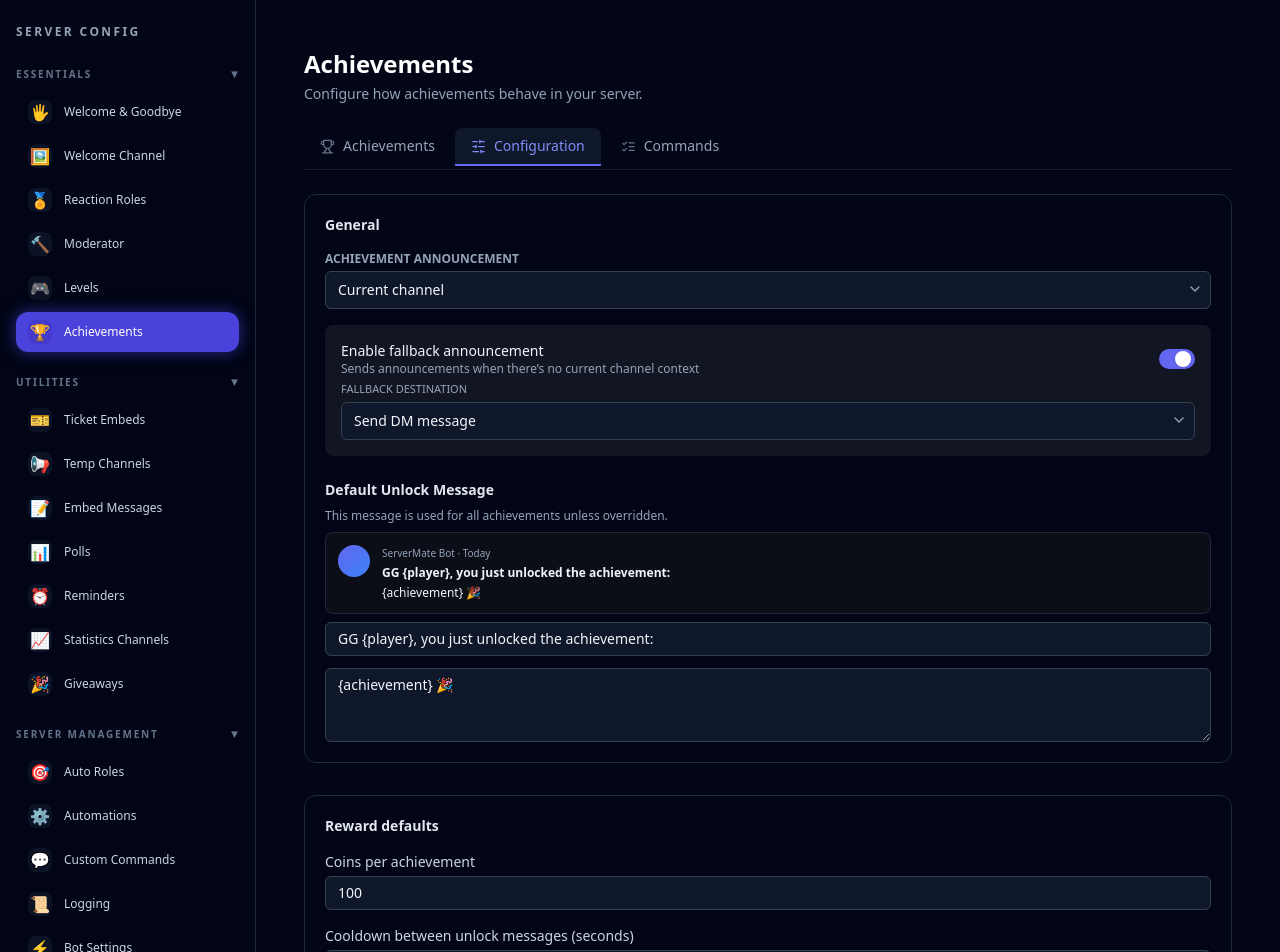
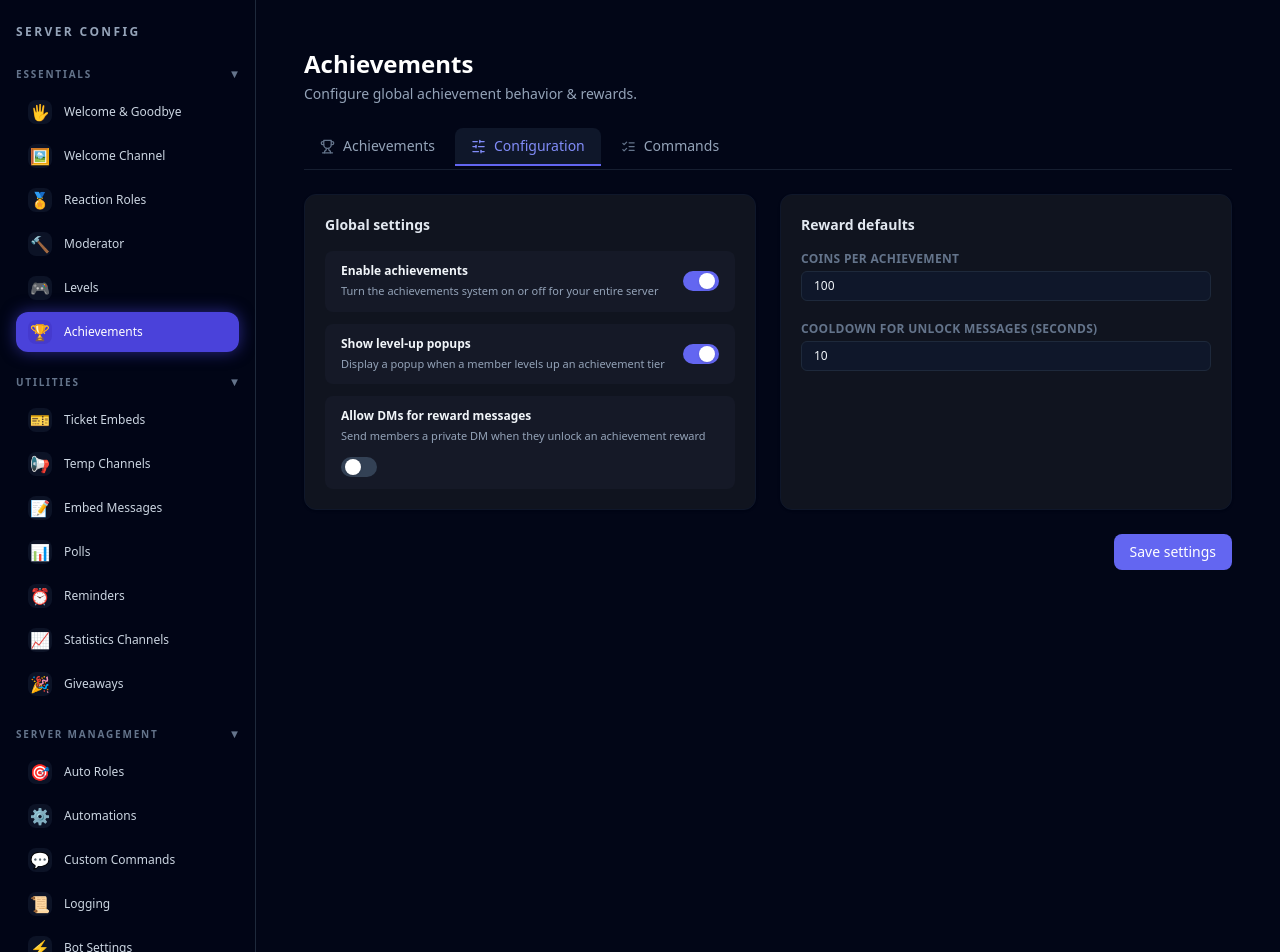
Before and after one commit to WYll1734/app-directory, a Next.js app: page /dashboard/1/achievements/configuration in a window 1280 px wide. Shown: the top 952 px of the page. Built offline with nearby package versions, Linux system fonts and the light colour scheme.

Commit message:
Update page.js

```diff
--- a/app/dashboard/[guildId]/achievements/configuration/page.js
+++ b/app/dashboard/[guildId]/achievements/configuration/page.js
@@ -6,22 +6,16 @@ import { ChevronDown } from "lucide-react";
 
 export default function AchievementsConfigurationPage({ params }) {
   const { guildId } = params;
+  const [saveState, setSaveState] = useState("idle"); // idle | saving | saved
 
-  // ===========================================================
-  // STATE
-  // ===========================================================
-  const [announcementChannel, setAnnouncementChannel] = useState("current");
-  const [fallbackEnabled, setFallbackEnabled] = useState(true);
-  const [fallbackDestination, setFallbackDestination] = useState("dm");
-  const [coins, setCoins] = useState(100);
-  const [cooldown, setCooldown] = useState(10);
-
-  const [embedTitle, setEmbedTitle] = useState(
-    "GG {player}, you just unlocked the achievement:"
-  );
-  const [embedDesc, setEmbedDesc] = useState("{achievement} 🎉");
-
-  const [saveState, setSaveState] = useState("idle"); // idle | saving | saved
+  // SETTINGS STATE
+  const [settings, setSettings] = useState({
+    enabled: true,
+    levelUpPopups: true,
+    allowDMs: false,
+    defaultCoins: 100,
+    cooldown: 10,
+  });
 
   function handleSave() {
     if (saveState === "saving") return;
@@ -29,7 +23,10 @@ export default function AchievementsConfigurationPage({ params }) {
 
     setTimeout(() => {
       setSaveState("saved");
-      setTimeout(() => setSaveState("idle"), 2000);
+
+      setTimeout(() => {
+        setSaveState("idle");
+      }, 1500);
     }, 900);
   }
 
@@ -40,12 +37,151 @@ export default function AchievementsConfigurationPage({ params }) {
       ? "Saved!"
       : "Save settings";
 
-  // ===========================================================
-  // SMALL COMPONENTS
-  // ===========================================================
-  const Toggle = ({ enabled, setEnabled }) => (
+  return (
+    <div className="space-y-6 p-6">
+      {/* Page Header */}
+      <div>
+        <h1 className="text-2xl font-semibold text-white">Achievements</h1>
+        <p className="mt-1 text-sm text-slate-400">
+          Configure global achievement behavior & rewards.
+        </p>
+      </div>
+
+      <AchievementsTabs guildId={guildId} activeTab="configuration" />
+
+      {/* MAIN GRID */}
+      <div className="grid gap-6 lg:grid-cols-2">
+        {/* ============================ */}
+        {/* GLOBAL SETTINGS PANEL        */}
+        {/* ============================ */}
+        <section className="rounded-xl border border-slate-900 bg-[#10141f] p-5 shadow">
+          <div className="flex items-center justify-between">
+            <h2 className="text-sm font-semibold text-slate-200">
+              Global settings
+            </h2>
+          </div>
+
+          <div className="mt-4 space-y-3">
+            <ConfigToggleRow
+              label="Enable achievements"
+              description="Turn the achievements system on or off for your entire server"
+              enabled={settings.enabled}
+              onChange={() =>
+                setSettings((s) => ({ ...s, enabled: !s.enabled }))
+              }
+            />
+
+            <ConfigToggleRow
+              label="Show level-up popups"
+              description="Display a popup when a member levels up an achievement tier"
+              enabled={settings.levelUpPopups}
+              onChange={() =>
+                setSettings((s) => ({ ...s, levelUpPopups: !s.levelUpPopups }))
+              }
+            />
+
+            <ConfigToggleRow
+              label="Allow DMs for reward messages"
+              description="Send members a private DM when they unlock an achievement reward"
+              enabled={settings.allowDMs}
+              onChange={() =>
+                setSettings((s) => ({ ...s, allowDMs: !s.allowDMs }))
+              }
+            />
+          </div>
+        </section>
+
+        {/* ============================ */}
+        {/* REWARD DEFAULTS PANEL        */}
+        {/* ============================ */}
+        <section className="rounded-xl border border-slate-900 bg-[#10141f] p-5 shadow">
+          <div className="flex items-center justify-between">
+            <h2 className="text-sm font-semibold text-slate-200">
+              Reward defaults
+            </h2>
+          </div>
+
+          <div className="mt-4 space-y-5">
+            <div>
+              <p className="text-xs font-semibold uppercase tracking-wide text-slate-500">
+                Coins per achievement
+              </p>
+              <input
+                type="number"
+                value={settings.defaultCoins}
+                onChange={(e) =>
+                  setSettings((s) => ({
+                    ...s,
+                    defaultCoins: Number(e.target.value),
+                  }))
+                }
+                className="mt-1 w-full rounded-md border border-slate-800 bg-slate-900 px-3 py-1.5 text-xs text-slate-100 outline-none focus:border-indigo-500"
+              />
+            </div>
+
+            <div>
+              <p className="text-xs font-semibold uppercase tracking-wide text-slate-500">
+                Cooldown for unlock messages (seconds)
+              </p>
+              <input
+                type="number"
+                value={settings.cooldown}
+                onChange={(e) =>
+                  setSettings((s) => ({
+                    ...s,
+                    cooldown: Number(e.target.value),
+                  }))
+                }
+                className="mt-1 w-full rounded-md border border-slate-800 bg-slate-900 px-3 py-1.5 text-xs text-slate-100 outline-none focus:border-indigo-500"
+              />
+            </div>
+          </div>
+        </section>
+      </div>
+
+      {/* SAVE BUTTON */}
+      <div className="flex justify-end">
+        <button
+          onClick={handleSave}
+          disabled={saveState === "saving"}
+          className={`inline-flex items-center rounded-lg px-4 py-2 text-sm font-medium transition
+            ${
+              saveState === "saved"
+                ? "bg-emerald-500 text-slate-950"
+                : "bg-indigo-500 text-white hover:bg-indigo-400 disabled:opacity-60"
+            }`}
+        >
+          {buttonLabel}
+        </button>
+      </div>
+    </div>
+  );
+}
+
+/* ===================================================== */
+/* COMPONENTS                                            */
+/* ===================================================== */
+
+function ConfigToggleRow({ label, description, enabled, onChange }) {
+  return (
+    <div className="rounded-lg bg-[#151927] px-4 py-3">
+      <div className="flex flex-wrap items-center justify-between gap-3">
+        <div>
+          <p className="text-xs font-semibold text-slate-100">{label}</p>
+          <p className="mt-1 text-[11px] text-slate-400">{description}</p>
+        </div>
+
+        <Toggle enabled={enabled} onChange={onChange} />
+      </div>
+    </div>
+  );
+}
+
+function Toggle({ enabled, onChange }) {
+  return (
     <button
-      onClick={() => setEnabled(!enabled)}
+      type="button"
+      onClick={() => onChange(!enabled)}
       className={`relative inline-flex h-5 w-9 items-center rounded-full transition-colors ${
         enabled ? "bg-indigo-500" : "bg-slate-700"
       }`}
@@ -57,197 +193,4 @@ export default function AchievementsConfigurationPage({ params }) {
       />
     </button>
   );
-
-  const SelectBox = ({ value, onChange, options }) => (
-    <div className="relative w-full">
-      <select
-        value={value}
-        onChange={(e) => onChange(e.target.value)}
-        className="w-full appearance-none rounded-md border border-slate-700 bg-slate-900 px-3 py-2 text-sm text-slate-100 outline-none focus:border-indigo-500"
-      >
-        {options.map((o) => (
-          <option key={o.value} value={o.value} className="bg-slate-900">
-            {o.label}
-          </option>
-        ))}
-      </select>
-      <ChevronDown className="pointer-events-none absolute right-2 top-2.5 h-4 w-4 text-slate-400" />
-    </div>
-  );
-
-  // ===========================================================
-  // PAGE UI
-  // ===========================================================
-  return (
-    <div className="space-y-6 p-6">
-      {/* PAGE HEADER */}
-      <div>
-        <h1 className="text-2xl font-semibold text-white">Achievements</h1>
-        <p className="mt-1 text-sm text-slate-400">
-          Configure how achievements behave in your server.
-        </p>
-      </div>
-
-      <AchievementsTabs guildId={guildId} activeTab="configuration" />
-
-      {/* MAIN GRID */}
-      <div className="space-y-8">
-        {/* =============== GENERAL ANNOUNCEMENT SECTION =============== */}
-        <section className="rounded-xl border border-slate-800 bg-slate-950/60 p-5 shadow-sm">
-          <h2 className="text-sm font-semibold text-slate-200 mb-4">General</h2>
-
-          {/* Achievement announcement */}
-          <div className="space-y-1 mb-4">
-            <p className="text-xs font-semibold uppercase text-slate-400">
-              Achievement announcement
-            </p>
-
-            <SelectBox
-              value={announcementChannel}
-              onChange={setAnnouncementChannel}
-              options={[
-                { label: "Current channel", value: "current" },
-                { label: "Use fallback only", value: "fallback" },
-              ]}
-            />
-          </div>
-
-          {/* Fallback toggle */}
-          <div className="mt-4 space-y-1 rounded-lg bg-[#121622] p-4">
-            <div className="flex items-center justify-between">
-              <div>
-                <p className="text-sm text-slate-100 font-medium">
-                  Enable fallback announcement
-                </p>
-                <p className="text-xs text-slate-400">
-                  Sends announcements when there’s no current channel context
-                </p>
-              </div>
-              <Toggle
-                enabled={fallbackEnabled}
-                setEnabled={setFallbackEnabled}
-              />
-            </div>
-
-            {/* Fallback destination dropdown */}
-            {fallbackEnabled && (
-              <div className="mt-4">
-                <p className="text-[11px] uppercase text-slate-400 mb-1">
-                  Fallback destination
-                </p>
-                <SelectBox
-                  value={fallbackDestination}
-                  onChange={setFallbackDestination}
-                  options={[
-                    { value: "dm", label: "Send DM message" },
-                    { value: "server", label: "Send in server channel" },
-                  ]}
-                />
-              </div>
-            )}
-          </div>
-
-          {/* Default Unlock Message */}
-          <div className="mt-6 space-y-2">
-            <h3 className="text-sm font-semibold text-slate-200">
-              Default Unlock Message
-            </h3>
-            <p className="text-xs text-slate-400">
-              This message is used for all achievements unless overridden.
-            </p>
-
-            {/* Preview Box */}
-            <div className="flex items-start gap-3 rounded-lg bg-[#0b0e17] p-3 border border-slate-800 mt-3">
-              <div className="h-8 w-8 rounded-full bg-gradient-to-br from-indigo-500 to-blue-500" />
-              <div className="text-xs text-slate-100 space-y-1">
-                <p className="text-[10px] text-slate-400">
-                  ServerMate Bot · Today
-                </p>
-                <p className="font-semibold">{embedTitle}</p>
-                <p className="whitespace-pre-wrap">{embedDesc}</p>
-              </div>
-            </div>
-
-            {/* Inputs */}
-            <div className="grid gap-3 mt-3">
-              <input
-                className="w-full rounded-md border border-slate-700 bg-slate-900 px-3 py-1.5 text-sm text-slate-100"
-                value={embedTitle}
-                onChange={(e) => setEmbedTitle(e.target.value)}
-              />
-              <textarea
-                rows={3}
-                className="w-full rounded-md border border-slate-700 bg-slate-900 px-3 py-1.5 text-sm text-slate-100"
-                value={embedDesc}
-                onChange={(e) => setEmbedDesc(e.target.value)}
-              />
-            </div>
-          </div>
-        </section>
-
-        {/* =============== REWARD DEFAULTS SECTION =============== */}
-        <section className="rounded-xl border border-slate-800 bg-slate-950/60 p-5 shadow-sm">
-          <h2 className="text-sm font-semibold text-slate-200 mb-4">
-            Reward defaults
-          </h2>
-
-          <div className="space-y-4">
-            <div>
-              <p className="text-slate-300 text-sm mb-1">
-                Coins per achievement
-              </p>
-              <input
-                type="number"
-                value={coins}
-                onChange={(e) => setCoins(e.target.value)}
-                className="w-full rounded-md border border-slate-700 bg-slate-900 px-3 py-1.5 text-sm text-slate-100"
-              />
-            </div>
-
-            <div>
-              <p className="text-slate-300 text-sm mb-1">
-                Cooldown between unlock messages (seconds)
-              </p>
-              <input
-                type="number"
-                value={cooldown}
-                onChange={(e) => setCooldown(e.target.value)}
-                className="w-full rounded-md border border-slate-700 bg-slate-900 px-3 py-1.5 text-sm text-slate-100"
-              />
-            </div>
-          </div>
-        </section>
-
-        {/* =============== RESET PROGRESS SECTION =============== */}
-        <section className="rounded-xl border border-red-900/40 bg-red-950/20 p-5 shadow-sm">
-          <h2 className="text-sm font-semibold text-red-300 mb-2">
-            Reset progress
-          </h2>
-          <p className="text-xs text-red-400 mb-4">
-            All member progress on achievements will be reset. Your achievement
-            settings will remain.
-          </p>
-
-          <button className="inline-flex items-center gap-2 rounded-md bg-red-600 px-3 py-1.5 text-sm font-medium text-white hover:bg-red-500">
-            Reset progress
-          </button>
-        </section>
-      </div>
-
-      {/* SAVE BUTTON */}
-      <div className="flex justify-end pt-2">
-        <button
-          onClick={handleSave}
-          disabled={saveState === "saving"}
-          className={`rounded-lg px-4 py-2 text-sm font-medium transition ${
-            saveState === "saved"
-              ? "bg-emerald-500 text-slate-900"
-              : "bg-indigo-600 text-white hover:bg-indigo-500 disabled:opacity-60"
-          }`}
-        >
-          {buttonLabel}
-        </button>
-      </div>
-    </div>
-  );
 }
```
